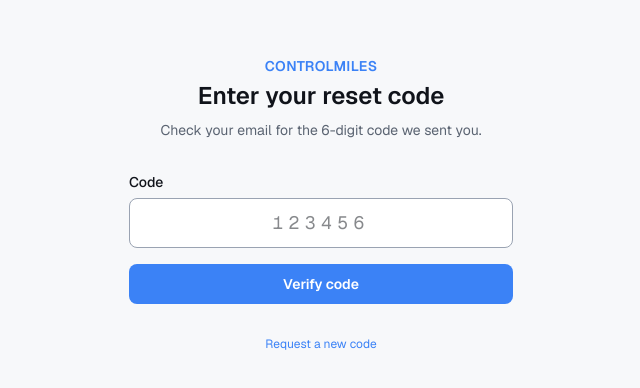
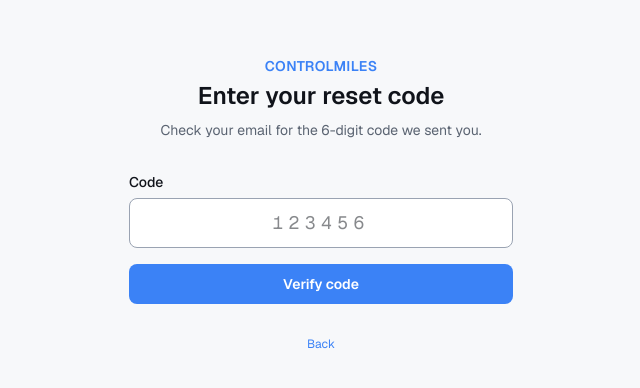
Before and after one commit to CEOOMS01/controlmiles-web, a Next.js app: page /reset-password in a window 1280 px wide. Shown: the part 196-584 px from the top of the page, without its empty margins (319-959 px from the left). Built offline with nearby package versions, Linux system fonts and the light colour scheme.

Commit message:
fix: "Request a new code" link now reads "Back" on the code-entry page
Explicit user request -- same destination (/forgot-password), just
correct wording for what the link actually is.

Co-Authored-By: Claude Sonnet 5 <noreply@anthropic.com>

```diff
--- a/src/app/reset-password/page.tsx
+++ b/src/app/reset-password/page.tsx
@@ -76,7 +76,7 @@ export default function ResetCodePage() {
 
         <p className="mt-8 text-center text-xs text-muted">
           <Link href="/forgot-password" className="text-accent hover:underline">
-            Request a new code
+            Back
           </Link>
         </p>
       </div>
```
